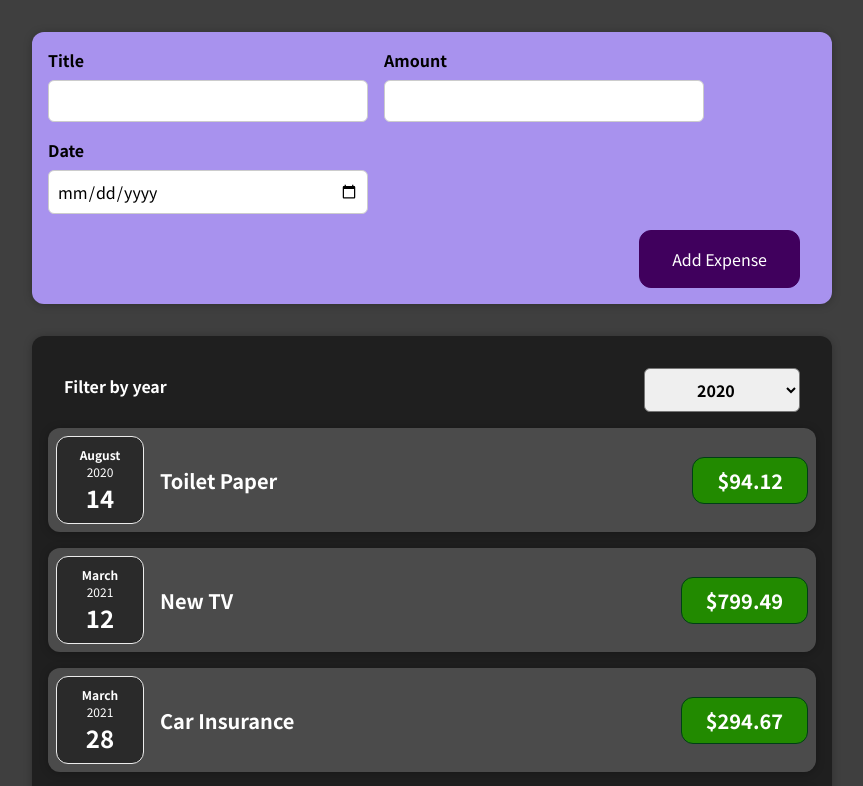
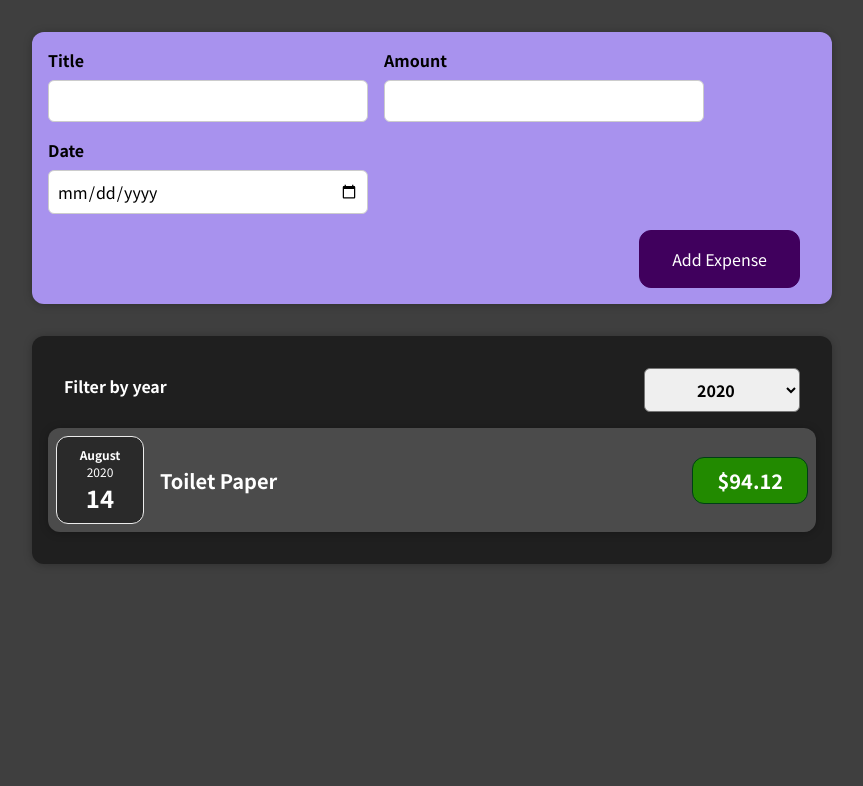
Before and after one commit to chagasingh/my-react-app, a React (Create React App) app: page / in a window 1280 px wide. Shown: the top 786 px of the page, without its empty margins (208-1071 px from the left). Built offline with nearby package versions, Linux system fonts and the light colour scheme.

Commit message:
filter Worked

```diff
--- a/src/components/Expenses/Expenses.js
+++ b/src/components/Expenses/Expenses.js
@@ -13,12 +13,16 @@ const Expenses = (props) => {
     setFilteredYear(selectedYear);
   };
 
+  const filterExpenses = props.items.filter( expense =>{
+    return expense.date.getFullYear().toString() === filteredYear;
+  });
+
   return (
     <div>
       <Card className='expenses'>
         <ExpensesFilter selected={filteredYear} onChangeFilter={filterChangeHandler} />
 
-        {props.items.map((expense) => (
+        {filterExpenses.map((expense) => (
           <ExpenseItem
             key={expense.id}
             title={expense.title}
```
